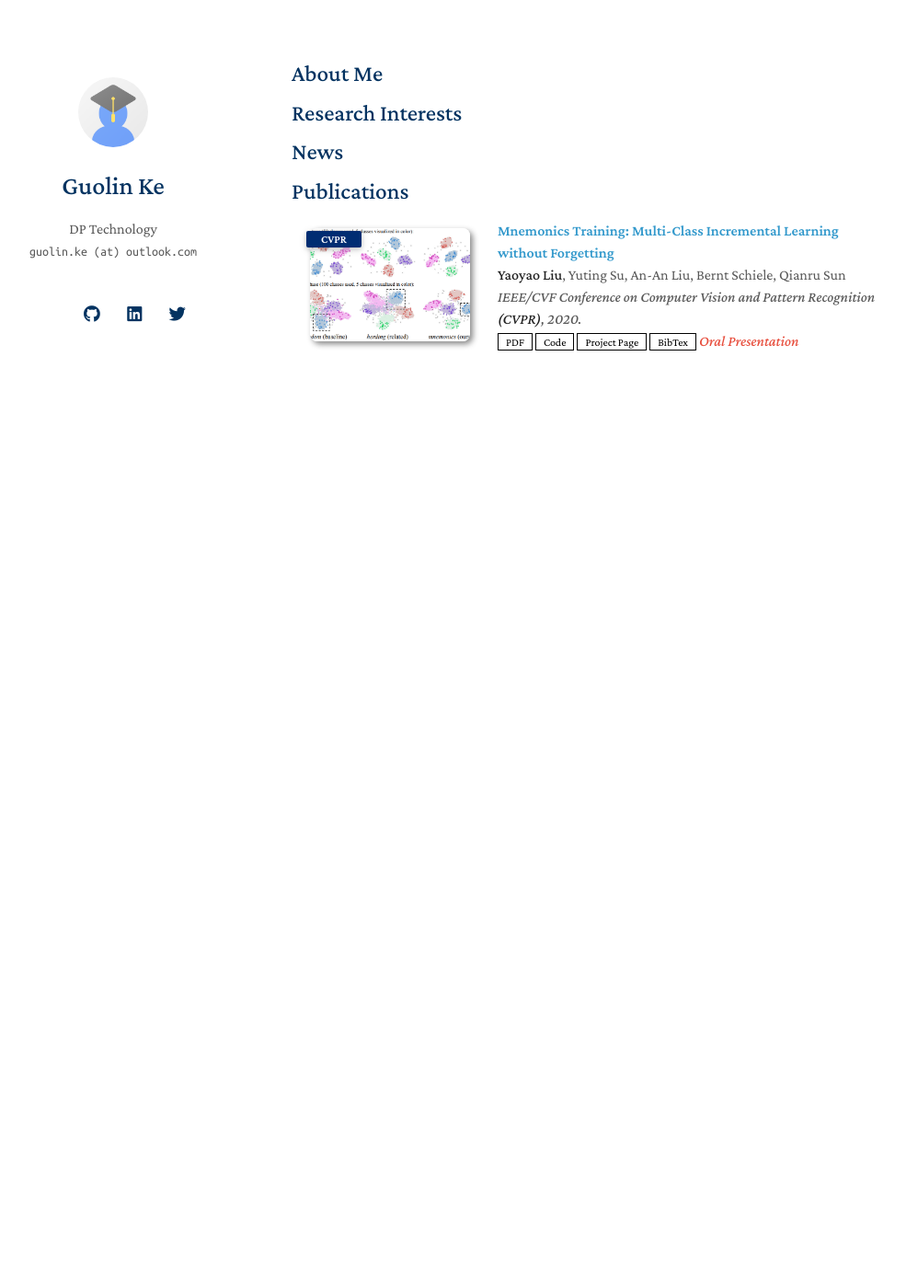
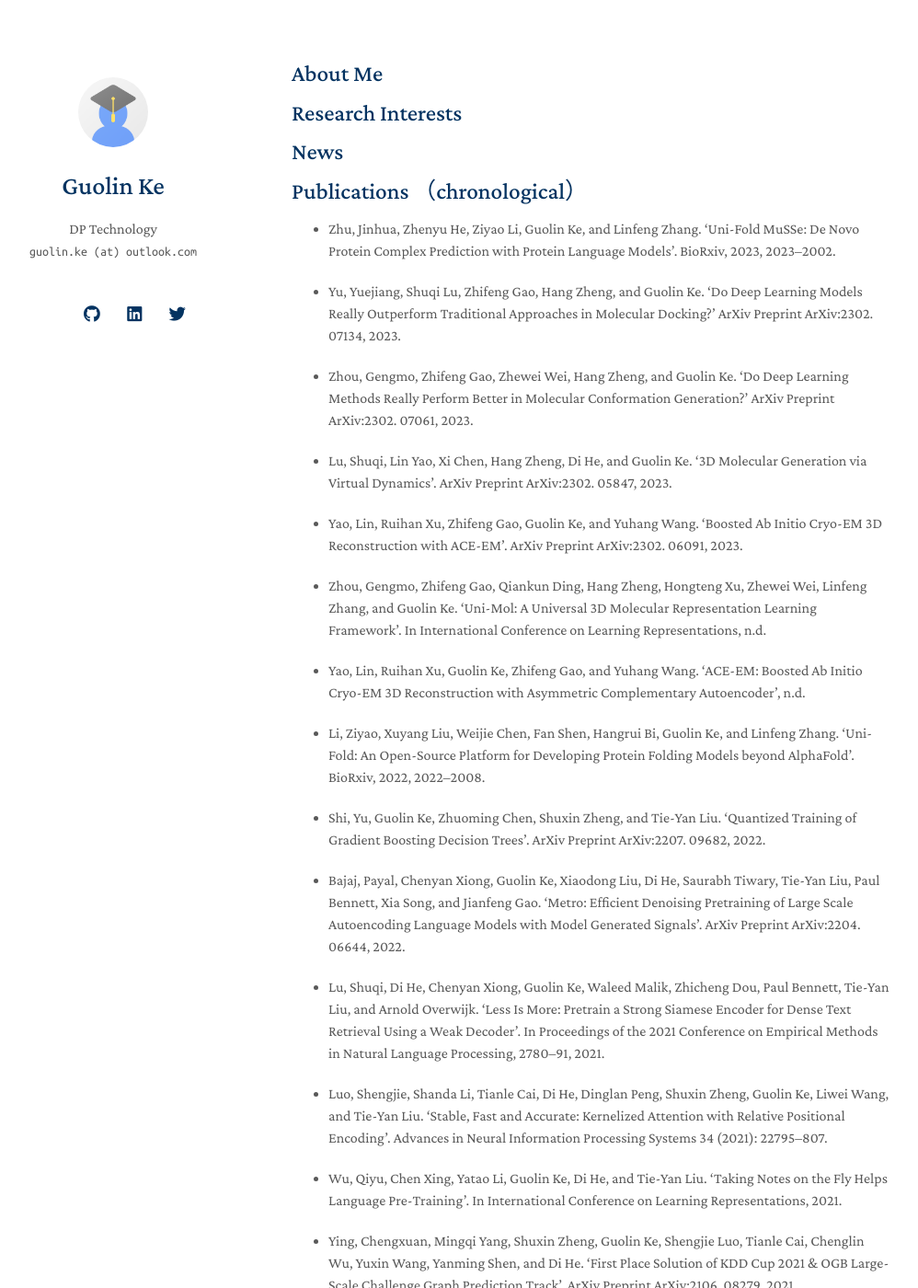
Before and after one commit to guolinke/guolinke.github.io, a Jekyll site: the page built from index.md, in a window 1280 px wide and 1400 px high. Shown: the whole window at 92% size, without its empty margins (153-1151 px from the left). Built offline with Jekyll 4.4.1, drawn with Linux system fonts in a browser that asks for light colours; nearby versions of some CDN libraries; a style sheet for code colours, icons or effects is not loaded; our own code applies the rules of GitHub Pages for plain Markdown files; some of the changed text lies outside the part shown.

Commit message:
Update index.md

```diff
--- a/index.md
+++ b/index.md
@@ -11,4 +11,52 @@ layout: homepage
 ## News
 
 
-{% include_relative _includes/publications.md %}
+## Publications （chronological）
+
+- Zhu, Jinhua, Zhenyu He, Ziyao Li, Guolin Ke, and Linfeng Zhang. ‘Uni-Fold MuSSe: De Novo Protein Complex Prediction with Protein Language Models’. BioRxiv, 2023, 2023–2002.
+
+- Yu, Yuejiang, Shuqi Lu, Zhifeng Gao, Hang Zheng, and Guolin Ke. ‘Do Deep Learning Models Really Outperform Traditional Approaches in Molecular Docking?’ ArXiv Preprint ArXiv:2302. 07134, 2023.
+
+- Zhou, Gengmo, Zhifeng Gao, Zhewei Wei, Hang Zheng, and Guolin Ke. ‘Do Deep Learning Methods Really Perform Better in Molecular Conformation Generation?’ ArXiv Preprint ArXiv:2302. 07061, 2023.
+
+- Lu, Shuqi, Lin Yao, Xi Chen, Hang Zheng, Di He, and Guolin Ke. ‘3D Molecular Generation via Virtual Dynamics’. ArXiv Preprint ArXiv:2302. 05847, 2023.
+
+- Yao, Lin, Ruihan Xu, Zhifeng Gao, Guolin Ke, and Yuhang Wang. ‘Boosted Ab Initio Cryo-EM 3D Reconstruction with ACE-EM’. ArXiv Preprint ArXiv:2302. 06091, 2023.
+
+- Zhou, Gengmo, Zhifeng Gao, Qiankun Ding, Hang Zheng, Hongteng Xu, Zhewei Wei, Linfeng Zhang, and Guolin Ke. ‘Uni-Mol: A Universal 3D Molecular Representation Learning Framework’. In International Conference on Learning Representations, n.d.
+
+- Yao, Lin, Ruihan Xu, Guolin Ke, Zhifeng Gao, and Yuhang Wang. ‘ACE-EM: Boosted Ab Initio Cryo-EM 3D Reconstruction with Asymmetric Complementary Autoencoder’, n.d.
+
+- Li, Ziyao, Xuyang Liu, Weijie Chen, Fan Shen, Hangrui Bi, Guolin Ke, and Linfeng Zhang. ‘Uni-Fold: An Open-Source Platform for Developing Protein Folding Models beyond AlphaFold’. BioRxiv, 2022, 2022–2008.
+
+- Shi, Yu, Guolin Ke, Zhuoming Chen, Shuxin Zheng, and Tie-Yan Liu. ‘Quantized Training of Gradient Boosting Decision Trees’. ArXiv Preprint ArXiv:2207. 09682, 2022.
+
+- Bajaj, Payal, Chenyan Xiong, Guolin Ke, Xiaodong Liu, Di He, Saurabh Tiwary, Tie-Yan Liu, Paul Bennett, Xia Song, and Jianfeng Gao. ‘Metro: Efficient Denoising Pretraining of Large Scale Autoencoding Language Models with Model Generated Signals’. ArXiv Preprint ArXiv:2204. 06644, 2022.
+
+- Lu, Shuqi, Di He, Chenyan Xiong, Guolin Ke, Waleed Malik, Zhicheng Dou, Paul Bennett, Tie-Yan Liu, and Arnold Overwijk. ‘Less Is More: Pretrain a Strong Siamese Encoder for Dense Text Retrieval Using a Weak Decoder’. In Proceedings of the 2021 Conference on Empirical Methods in Natural Language Processing, 2780–91, 2021.
+
+- Luo, Shengjie, Shanda Li, Tianle Cai, Di He, Dinglan Peng, Shuxin Zheng, Guolin Ke, Liwei Wang, and Tie-Yan Liu. ‘Stable, Fast and Accurate: Kernelized Attention with Relative Positional Encoding’. Advances in Neural Information Processing Systems 34 (2021): 22795–807.
+
+- Wu, Qiyu, Chen Xing, Yatao Li, Guolin Ke, Di He, and Tie-Yan Liu. ‘Taking Notes on the Fly Helps Language Pre-Training’. In International Conference on Learning Representations, 2021.
+
+- Ying, Chengxuan, Mingqi Yang, Shuxin Zheng, Guolin Ke, Shengjie Luo, Tianle Cai, Chenglin Wu, Yuxin Wang, Yanming Shen, and Di He. ‘First Place Solution of KDD Cup 2021 & OGB Large-Scale Challenge Graph Prediction Track’. ArXiv Preprint ArXiv:2106. 08279, 2021.
+
+- Ying, Chengxuan, Tianle Cai, Shengjie Luo, Shuxin Zheng, Guolin Ke, Di He, Yanming Shen, and Tie-Yan Liu. ‘Do Transformers Really Perform Badly for Graph Representation?’ Advances in Neural Information Processing Systems 34 (2021): 28877–88.
+
+- Peng, Dinglan, Shuxin Zheng, Yatao Li, Guolin Ke, Di He, and Tie-Yan Liu. ‘How Could Neural Networks Understand Programs?’ In International Conference on Machine Learning, 8476–86. PMLR, 2021.
+
+- Ying, Chengxuan, Guolin Ke, Di He, and Tie-Yan Liu. ‘Lazyformer: Self Attention with Lazy Update’. ArXiv Preprint ArXiv:2102. 12702, 2021.
+
+- Ke, Guolin, Di He, and Tie-Yan Liu. ‘Rethinking Positional Encoding in Language Pre-Training’. In International Conference on Learning Representations (ICLR) 2021, 2020.
+
+- Xu, Zhenhui, Linyuan Gong, Guolin Ke, Di He, Shuxin Zheng, Liwei Wang, Jiang Bian, and Tie-Yan Liu. ‘Mc-Bert: Efficient Language Pre-Training via a Meta Controller’. ArXiv Preprint ArXiv:2006. 05744, 2020.
+
+- Xiao, Mingqing, Shuxin Zheng, Chang Liu, Yaolong Wang, Di He, Guolin Ke, Jiang Bian, Zhouchen Lin, and Tie-Yan Liu. ‘Invertible Image Rescaling’. In Computer Vision--ECCV 2020: 16th European Conference, Glasgow, UK, August 23--28, 2020, Proceedings, Part I 16, 126–44. Springer International Publishing, 2020.
+
+- Ke, Guolin, Zhenhui Xu, Jia Zhang, Jiang Bian, and Tie-Yan Liu. ‘DeepGBM: A Deep Learning Framework Distilled by GBDT for Online Prediction Tasks’. In Proceedings of the 25th ACM SIGKDD International Conference on Knowledge Discovery & Data Mining, 384–94, 2019.
+
+- Xu, Zhenhui, Guolin Ke, Jia Zhang, Jiang Bian, and Tie-Yan Liu. ‘Light Multi-Segment Activation for Model Compression’. In AAAI, 6542–49, 2020.
+
+- Ke, Guolin, Qi Meng, Thomas Finley, Taifeng Wang, Wei Chen, Weidong Ma, Qiwei Ye, and Tie-Yan Liu. ‘LightGBM: A Highly Efficient Gradient Boosting Decision Tree’. In Advances in Neural Information Processing Systems, 3148–56, 2017.
+
+- Meng, Qi, Guolin Ke, Taifeng Wang, Wei Chen, Qiwei Ye, Zhi-Ming Ma, and Tie-Yan Liu. ‘A Communication-Efficient Parallel Algorithm for Decision Tree’. In Advances in Neural Information Processing Systems, 1279–87, 2016.
```
